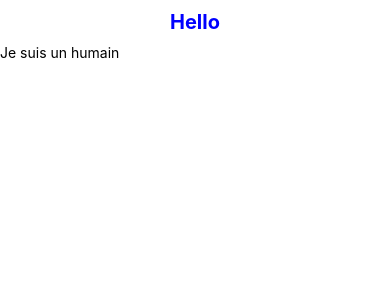
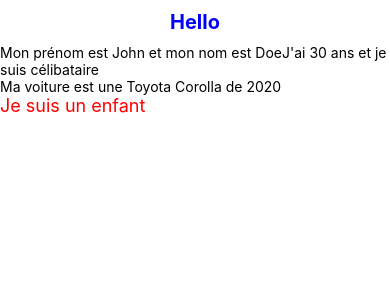
Before and after one commit to louiselize/tutoriel_react_native_beginner, a React Native app: screen / in a window 390 px wide. Shown: the top 300 px of the page. Built offline with nearby package versions, Linux system fonts and the light colour scheme.

Commit message:
feat: Implement Human component with props for dynamic rendering

```diff
--- a/App.js
+++ b/App.js
@@ -8,7 +8,15 @@ export default function App() {
     <SafeAreaProvider>
       <SafeAreaView>
         <Text style={styles.helloText}>Hello</Text>
-        <Human />
+        <Human
+          firstName={'John'}
+          lastName={'Doe'}
+          age={30}
+          isMarried={false}
+          car={{ brand: 'Toyota', model: 'Corolla', year: 2020 }}
+        >
+          <Text style={{ color: 'red', fontSize: 18 }}>Je suis un enfant</Text>
+        </Human>
       </SafeAreaView>
     </SafeAreaProvider>
   );
--- a/components/Human/Human.jsx
+++ b/components/Human/Human.jsx
@@ -1,5 +1,16 @@
-import { Text } from "react-native"
+import { Text } from 'react-native';
 
-export function Human(){
- return <Text>Je suis un humain</Text>
+export function Human({ firstName, lastName, age, isMarried, car, children }) {
+  return (
+    <>
+      <Text>
+        Mon prénom est {firstName} et mon nom est {lastName}
+        J'ai {age} ans et je suis {isMarried ? 'marié' : 'célibataire'}
+      </Text>
+      <Text>
+        Ma voiture est une {car?.brand} {car?.model} de {car?.year}
+      </Text>
+      {children}
+    </>
+  );
 }
```
